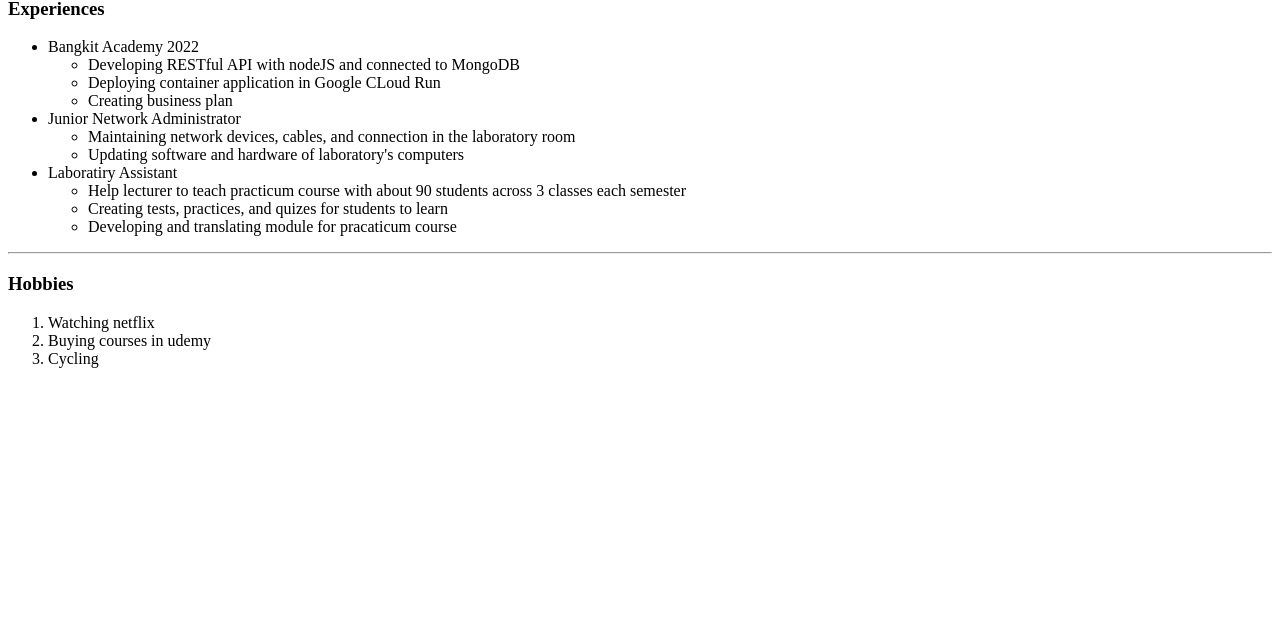
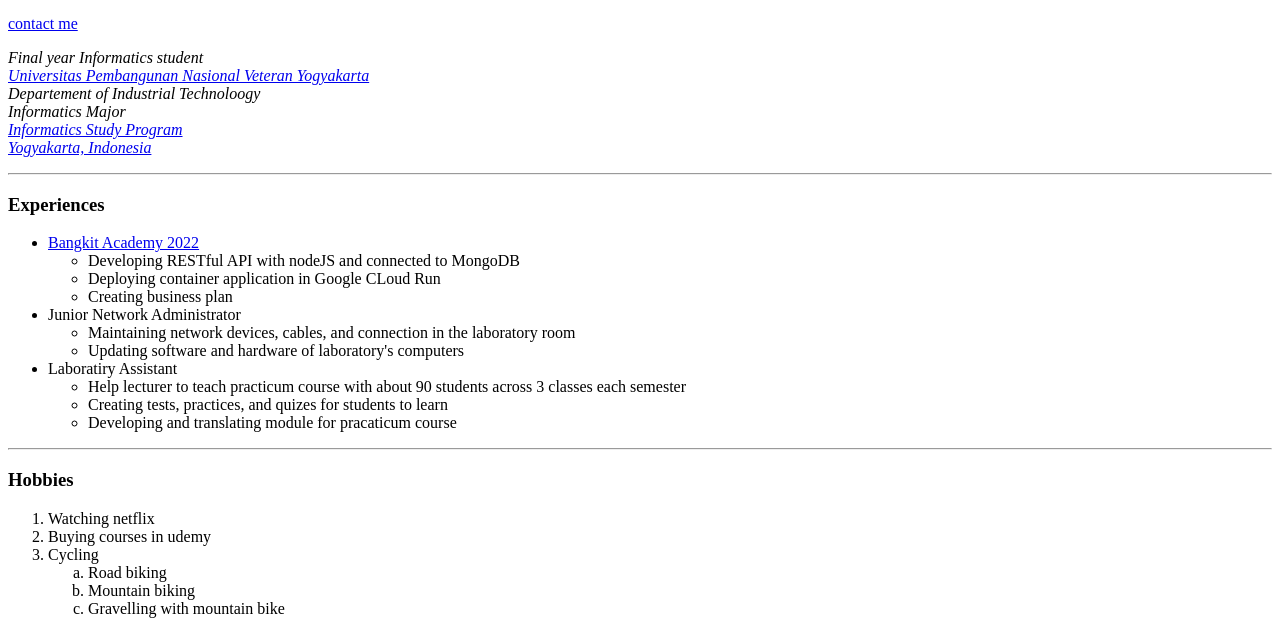
Before and after one commit to WillyArdiyanto/Personal-website, a plain HTML site: page personal-website/index.html in a window 1280 px wide. Shown: the part 227-861 px from the top of the page. Before the commit the page ends 800 px from the top, so only its background shows below. Drawn offline with Linux system fonts and the light colour scheme.

Commit message:
add contact information

```diff
--- a/personal-website/index.html
+++ b/personal-website/index.html
@@ -7,19 +7,40 @@
     <title>Willy's Personal Site</title>
   </head>
   <body>
+    <img
+      src="images/Willy Circle.png"
+      alt="Willy Profile Picture"
+      height="150"
+    />
     <h1>Vincentius Willy Ardiyanto</h1>
+    <p><a href="contact.html">contact me</a></p>
     <p>
       <i>Final year Informatics student</i> <br />
-      <i>Universitas Pembangunan Nasional Veteran Yogyakarta</i> <br />
+      <i>
+        <a href="https://www.upnyk.ac.id/"
+          >Universitas Pembangunan Nasional Veteran Yogyakarta</a
+        >
+      </i>
+      <br />
       <i>Departement of Industrial Technoloogy</i> <br />
       <i>Informatics Major</i><br />
-      <i>Informatics Study Programme</i> <br />
-      <i>Yogyakarta, Indonesia</i>
+      <i> <a href="https://if.upnyk.ac.id/"> Informatics Study Program</a></i>
+      <br />
+      <i>
+        <a
+          href="https://www.google.com/maps/place/Universitas+Pembangunan+Nasional+%22Veteran%22+Yogyakarta+-+Kampus+2+Babarsari/@-7.7673607,110.3881035,13z/data=!4m9!1m2!2m1!1skampus+2!3m5!1s0x2e7a599155555555:0x536eb168b1dca148!8m2!3d-7.7821544!4d110.4146253!15sCghrYW1wdXMgMpIBEXB1YmxpY191bml2ZXJzaXR54AEA"
+          >Yogyakarta, Indonesia</a
+        >
+      </i>
     </p>
     <hr />
     <h3>Experiences</h3>
     <ul>
-      <li>Bangkit Academy 2022</li>
+      <li>
+        <a href="https://grow.google/intl/id_id/bangkit/?tab=machine-learning"
+          >Bangkit Academy 2022</a
+        >
+      </li>
       <ul>
         <li>Developing RESTful API with nodeJS and connected to MongoDB</li>
         <li>Deploying container application in Google CLoud Run</li>
@@ -49,6 +70,11 @@
       <li>Watching netflix</li>
       <li>Buying courses in udemy</li>
       <li>Cycling</li>
+      <ol type="a">
+        <li>Road biking</li>
+        <li>Mountain biking</li>
+        <li>Gravelling with mountain bike</li>
+      </ol>
     </ol>
   </body>
 </html>
```
Also changed, not shown: personal-website/contact.html (added, +20 -0 lines), personal-website/images/IMG-20230107-WA0024.jpg (added), personal-website/images/Willy Circle.png (added), personal-website/images/jas pixelated suqare.png (added).
